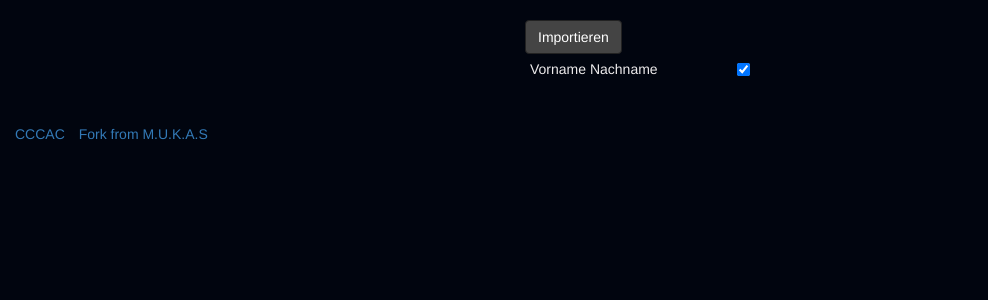
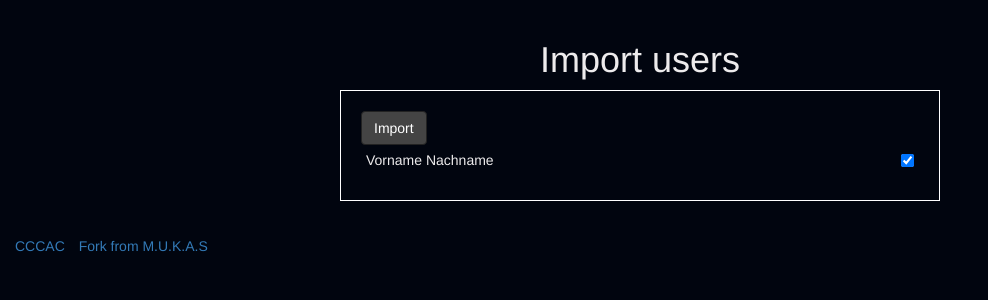
Before and after one commit to FHA-FB5/Kassensystem, a Flask app: page /settings in a window 1280 px wide. Shown: the part 87-387 px from the top of the page, without its empty margins (0-988 px from the left). Run offline with Flask 2, Linux system fonts and the light colour scheme; the visitor is signed in with stand-in values (Sample User, id 1); parts of the project's set-up code (start-up, migrations or seed data) failed here and were passed over; some libraries are stand-ins or nearby versions.

Commit message:
frontend shit

```diff
--- a/server.py
+++ b/server.py
@@ -366,7 +366,7 @@ def editgroup(groupid):
 @admin_required
 def listing():
     users=query('SELECT * FROM user')
-    bought=query('SELECT item.name as itemname, bought.count as count FROM bought JOIN item ON item.id = bought.item_id')
+    bought=query('SELECT item.name as itemname, bought.count as count, item.price as itemprice FROM bought JOIN item ON item.id = bought.item_id')
     return render_template('listing.html', itemsbought=bought)
 
 @app.route("/u/<name>")
--- a/static/style.css
+++ b/static/style.css
@@ -105,9 +105,12 @@ a.box, h1 a {
 
 div#outwrapper
 {
-    width: 230px;
+    width: 600px;
     height: auto;
     margin: auto;
+    border: 1px solid white;
+    text-align: left;
+    padding: 20px;
 }
 
 input.check
--- a/templates/settings.html
+++ b/templates/settings.html
@@ -1,13 +1,14 @@
 {% extends "base.html" %}
 {% block header %}
-  {{ super() }}
+{{ super() }}
 {% endblock %}
 
 {% block content %}
 <div class="row">
+    <h1 style="text-align: center;">Import users</h1>
     <div id="outwrapper">
       <form method="post" action="">
-        <input type="submit" class ="btn" value="Importieren">
+        <input type="submit" class ="btn" value="Import">
         {% for student in tstudents %}
         <div id="namewrapper">
             {{ student.name }}
```
Also changed, not shown: templates/index.html (+10 -0 lines), templates/listing.html (+4 -5 lines).
